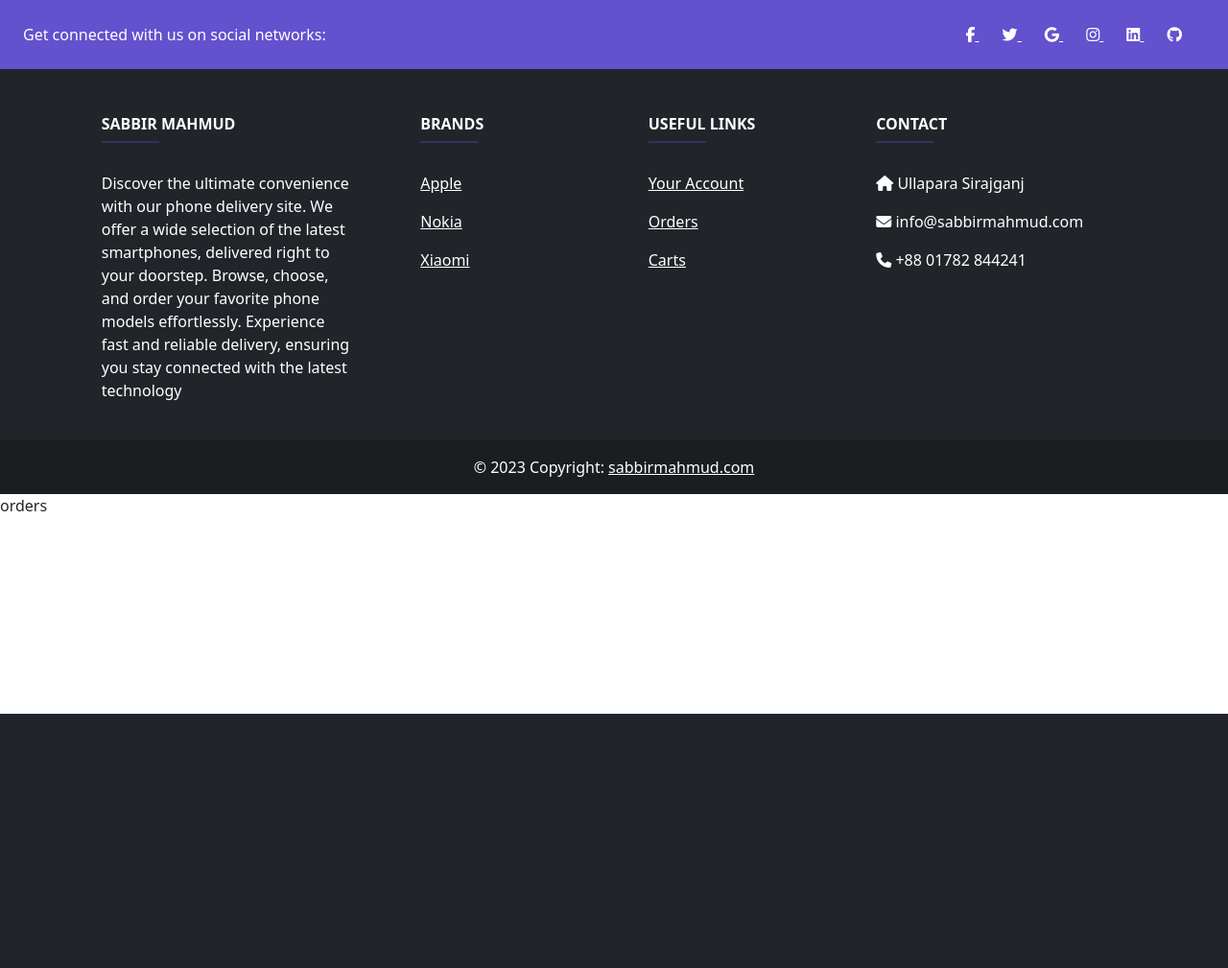
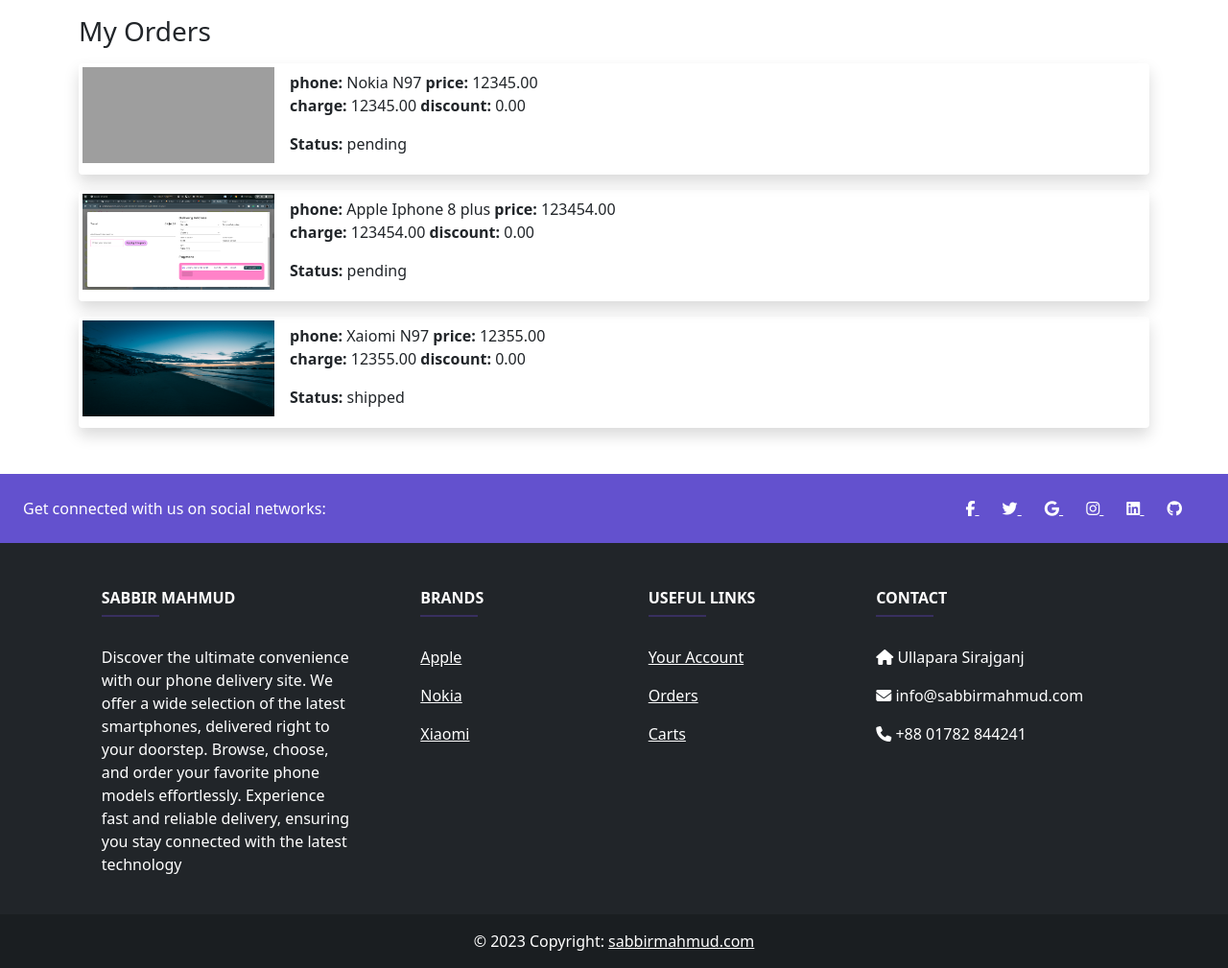
Before and after one commit to sabbir-mahmud/phone-shop, a Django app: page /customer/orders in a window 1280 px wide. Shown: the part 56-1065 px from the top of the page at 96% size. Before the commit the page ends 800 px from the top, so only its background shows below. Run offline with Django 4.2, Linux system fonts and the light colour scheme; a user stored in the database is signed in; data comes from the database, SQL or seed files in the repository; both versions use the stored data as it was after the commit; some libraries are stand-ins or nearby versions; grey boxes are pictures that could not be loaded.

Commit message:
My order design and functionality completed

```diff
--- /dev/null
+++ b/apps/customers/templates/orders/orders.html
@@ -0,0 +1,27 @@
+{% extends "base.html" %}
+{% block Content %}
+<section class="container">
+    <h3 class="mt-3">My Orders</h3>
+    {% if orders %}
+    {% for order in orders %}
+    <div class="mt-3 shadow rounded d-flex p-1">
+        <div style="width:200px;height: 100px; overflow: hidden;">
+            <img style="width: 100%;height: 100%;" src="{{order.phone_id.dp.url}}" alt="">
+        </div>
+        <div class="ms-3">
+            <p class="mt-1">
+                <span class="fw-bold">phone:</span> {{order.phone_id.brand_name}} {{order.phone_id.model}} <span
+                    class="fw-bold">price:</span> {{order.phone_id.discount_price}} <br>
+                <span class="fw-bold">charge:</span> {{order.amount_charged}} <span class="fw-bold">discount:</span>
+                {{order.discount}}
+            </p>
+            <p><span class="fw-bold">Status:</span> {{order.delivery_status}}</p>
+        </div>
+    </div>
+    {% endfor %}
+    {% else %}
+    No order details found
+    {% endif %}
+</section>
+
+{% endblock Content %}
--- a/apps/customers/views.py
+++ b/apps/customers/views.py
@@ -1,5 +1,7 @@
 from django.shortcuts import render
 from django.views import View
+
+from apps.shop.models import Order
 
 
 class ProfileView(View):
@@ -14,4 +16,6 @@
 
 class OrderView(View):
     def get(self, request):
-        return render(request, 'profile/orders.html')
+        orders = Order.objects.filter(user_id=request.user)
+        context = {"orders": orders}
+        return render(request, 'orders/orders.html', context)
--- a/apps/shop/models.py
+++ b/apps/shop/models.py
@@ -54,6 +54,8 @@
 
 
 class Order(Wrapper):
+    status = (('pending', 'pending'), ('shipped', 'shipped'),
+              ('delivered', 'delivered'))
     phone_id = models.ForeignKey(Phone, on_delete=models.CASCADE)
     user_id = models.ForeignKey(User, on_delete=models.CASCADE)
     quantity = models.IntegerField()
@@ -62,9 +64,14 @@
     discount = models.DecimalField(max_digits=10, decimal_places=2)
     delivery_charge = models.DecimalField(
         max_digits=10, decimal_places=2, default=100)
+    delivery_status = models.CharField(
+        max_length=30, null=True, blank=True, default="pending", choices=status)
 
     def __str__(self) -> str:
         return str(self.id)
+
+    class Meta:
+        ordering = ('-id',)
 
 
 class DeliveryAddress(Wrapper):
--- a/apps/shop/templates/payments/gateway.html
+++ b/apps/shop/templates/payments/gateway.html
@@ -15,7 +15,7 @@
         </p>
       </div>
       {% else %}
-      <p class="mx-2">No delivery details found</p>
+      <p class="mx-2">No delivery details found </p>
       {% endif %}
     </div>
     <hr>
@@ -34,8 +34,12 @@
       {% endfor %}
       <hr>
     </div>
+    {% if payment.delivery %}
     <a href="{% url 'ssl-com' payID  %}" class="btn btn-primary">Pay with SSLCommerce</a>
     <a href="{% url 'stripe-intent' payID %}" class="btn btn-primary">Pay with Stripe</a>
+    {% else %}
+    <a class="btn btn-warning" href="">add delivery details</a>
+    {% endif %}
   </section>
 </section>
 {% endblock %}
--- a/apps/shop/templates/shop/carts.html
+++ b/apps/shop/templates/shop/carts.html
@@ -4,8 +4,8 @@
 
   <table class="table">
     <thead>
-      <tr>
-        <th class="cursor-pointer" onclick="bulkSelector()" scope="col">Select all</th>
+      <tr >
+        <th style="cursor: pointer" onclick="bulkSelector()" scope="col">Select all</th>
         <th scope="col">Brand</th>
         <th scope="col">Model</th>
         <th scope="col">Price</th>
--- a/apps/shop/views.py
+++ b/apps/shop/views.py
@@ -74,7 +74,7 @@
         payment = Payment()
         payment.user_id = request.user
         payment.delivery = DeliveryAddress.objects.get(
-            user_id=request.user) if DeliveryAddress.objects.filter(user_id=request.user).exists else None
+            user_id=request.user) if DeliveryAddress.objects.filter(user_id=request.user).exists() else None
         payment.save()
         for cart in carts:
             if cart:
--- a/templates/base.html
+++ b/templates/base.html
@@ -66,7 +66,7 @@
     {% block Content %}{% endblock Content %}
   </section>
 
-  <footer class="text-center text-lg-start bg-dark text-white">
+  <footer class="text-center text-lg-start bg-dark text-white mt-5">
     <!-- Section: Social media -->
     <section class="d-flex justify-content-between p-4" style="background-color: #6351ce">
       <!-- Left -->
```
Also changed, not shown: apps/shop/migrations/0005_order_delivery_status.py (added), db.sqlite3.
